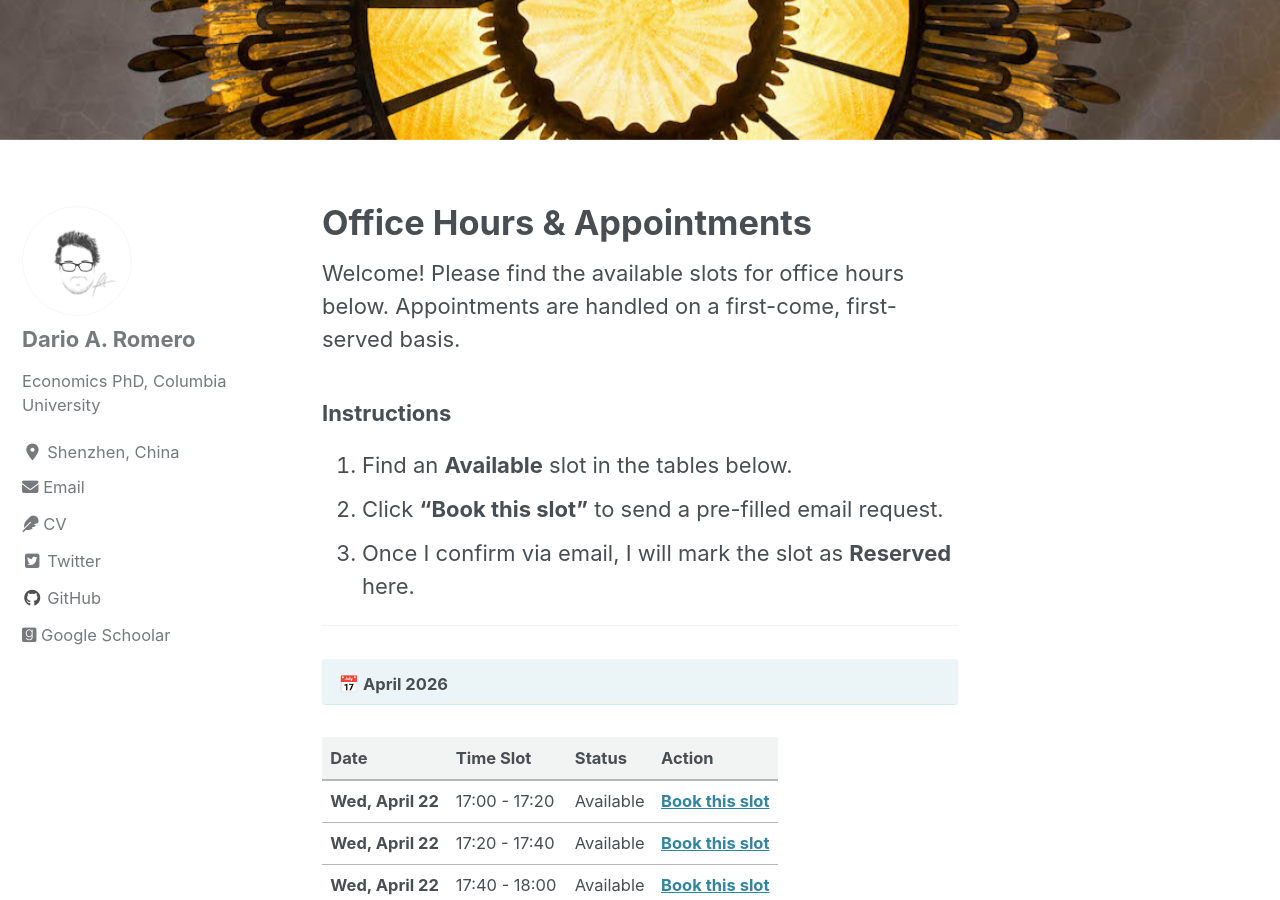
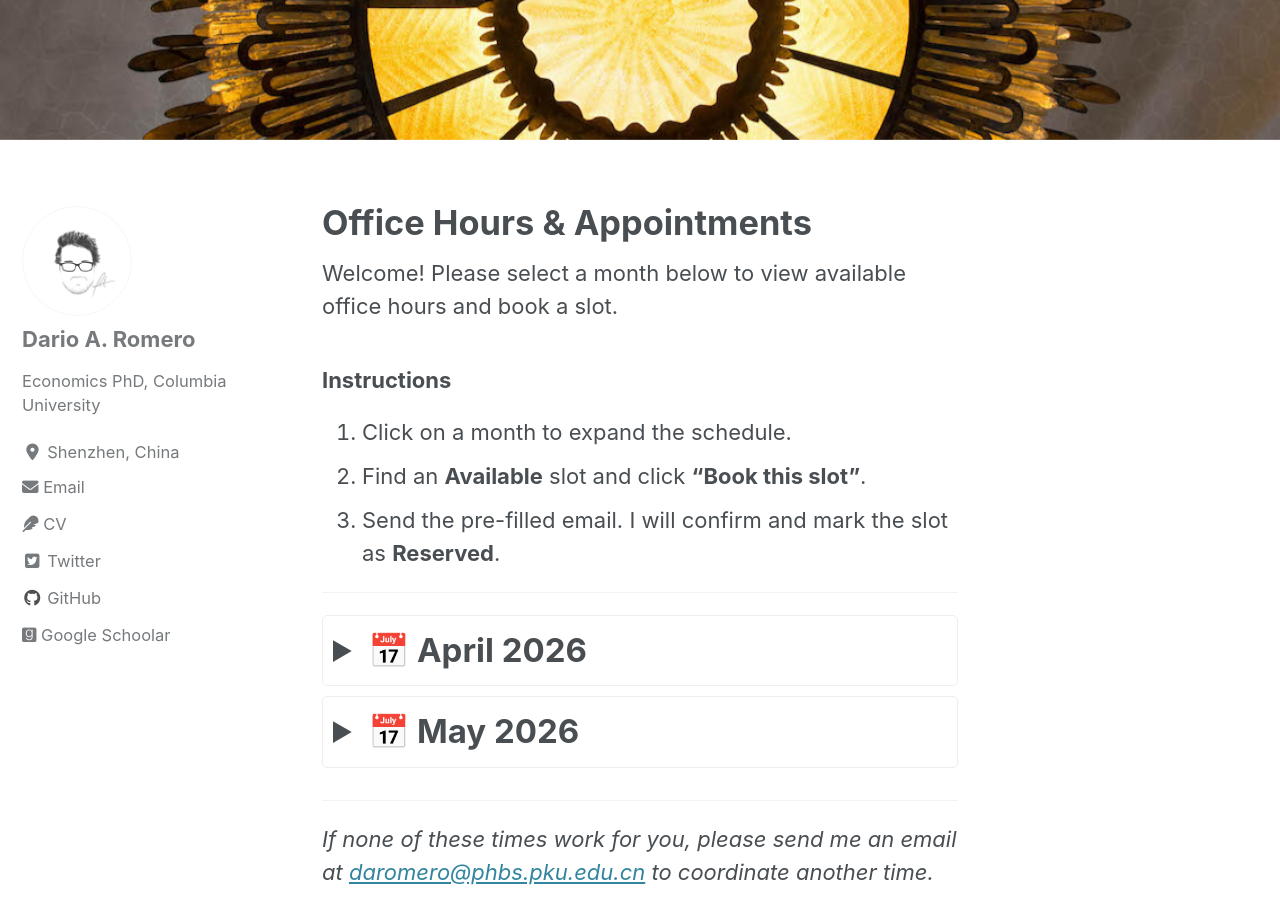
Before and after one commit to Darioaromero/darioaromero.github.io, a Jekyll site: the page built from _pages/appointments.md, in a window 1280 px wide and 900 px high, scrolled down 214 px. Built offline with Jekyll 4.4.1, drawn with Linux system fonts in a browser that asks for light colours; cached includes are drawn as plain includes; nearby versions of some CDN libraries; some of the changed text lies outside the part shown.

Commit message:
Update appointments.md

```diff
--- a/_pages/appointments.md
+++ b/_pages/appointments.md
@@ -7,59 +7,60 @@ header:
   image: "/images/Header4-min.jpg"
 ---
 
-Welcome! Please find the available slots for office hours below. Appointments are handled on a first-come, first-served basis.
+Welcome! Please select a month below to view available office hours and book a slot.
 
 ### Instructions
-1. Find an **Available** slot in the tables below.
-2. Click **"Book this slot"** to send a pre-filled email request.
-3. Once I confirm via email, I will mark the slot as **Reserved** here.
+1. Click on a month to expand the schedule.
+2. Find an **Available** slot and click **"Book this slot"**.
+3. Send the pre-filled email. I will confirm and mark the slot as **Reserved**.
 
 ---
 
-## 📅 April 2026
-{: .notice--info}
+<details markdown="1">
+<summary style="font-size: 1.5em; font-weight: bold; cursor: pointer; color: #494e52; padding: 10px; border: 1px solid #eee; border-radius: 5px; margin-bottom: 10px;">📅 April 2026</summary>
 
 | Date | Time Slot | Status | Action |
 |:--- |:--- |:--- |:--- |
-| **Wed, April 22** | 17:00 - 17:20 | Available | [**Book this slot**](mailto:daromero@phbs.pku.edu.cn?subject=Booking:%20Wed%20Apr%2022%2017:00) |
-| **Wed, April 22** | 17:20 - 17:40 | Available | [**Book this slot**](mailto:daromero@phbs.pku.edu.cn?subject=Booking:%20Wed%20Apr%2022%2017:20) |
-| **Wed, April 22** | 17:40 - 18:00 | Available | [**Book this slot**](mailto:daromero@phbs.pku.edu.cn?subject=Booking:%20Wed%20Apr%2022%2017:40) |
+| **Wed, April 22** | 17:00 - 17:20 | Available | [Book](mailto:daromero@phbs.pku.edu.cn?subject=Booking:%20Wed%20Apr%2022%2017:00) |
+| **Wed, April 22** | 17:20 - 17:40 | Available | [Book](mailto:daromero@phbs.pku.edu.cn?subject=Booking:%20Wed%20Apr%2022%2017:20) |
+| **Wed, April 22** | 17:40 - 18:00 | Available | [Book](mailto:daromero@phbs.pku.edu.cn?subject=Booking:%20Wed%20Apr%2022%2017:40) |
 | | | | |
-| **Thu, April 23** | 14:00 - 14:20 | Available | [**Book this slot**](mailto:daromero@phbs.pku.edu.cn?subject=Booking:%20Thu%20Apr%2023%2014:00) |
-| **Thu, April 23** | 14:20 - 14:40 | Available | [**Book this slot**](mailto:daromero@phbs.pku.edu.cn?subject=Booking:%20Thu%20Apr%2023%2014:20) |
-| **Thu, April 23** | 14:40 - 15:00 | Available | [**Book this slot**](mailto:daromero@phbs.pku.edu.cn?subject=Booking:%20Thu%20Apr%2023%2014:40) |
+| **Thu, April 23** | 14:00 - 14:20 | Available | [Book](mailto:daromero@phbs.pku.edu.cn?subject=Booking:%20Thu%20Apr%2023%2014:00) |
+| **Thu, April 23** | 14:20 - 14:40 | Available | [Book](mailto:daromero@phbs.pku.edu.cn?subject=Booking:%20Thu%20Apr%2023%2014:20) |
+| **Thu, April 23** | 14:40 - 15:00 | Available | [Book](mailto:daromero@phbs.pku.edu.cn?subject=Booking:%20Thu%20Apr%2023%2014:40) |
 | | | | |
-| **Wed, April 29** | 17:00 - 17:20 | Available | [**Book this slot**](mailto:daromero@phbs.pku.edu.cn?subject=Booking:%20Wed%20Apr%2029%2017:00) |
-| **Wed, April 29** | 17:20 - 17:40 | Available | [**Book this slot**](mailto:daromero@phbs.pku.edu.cn?subject=Booking:%20Wed%20Apr%2029%2017:20) |
-| **Wed, April 29** | 17:40 - 18:00 | Available | [**Book this slot**](mailto:daromero@phbs.pku.edu.cn?subject=Booking:%20Wed%20Apr%2029%2017:40) |
+| **Wed, April 29** | 17:00 - 17:20 | Available | [Book](mailto:daromero@phbs.pku.edu.cn?subject=Booking:%20Wed%20Apr%2029%2017:00) |
+| **Wed, April 29** | 17:20 - 17:40 | Available | [Book](mailto:daromero@phbs.pku.edu.cn?subject=Booking:%20Wed%20Apr%2029%2017:20) |
+| **Wed, April 29** | 17:40 - 18:00 | Available | [Book](mailto:daromero@phbs.pku.edu.cn?subject=Booking:%20Wed%20Apr%2029%2017:40) |
 | | | | |
-| **Thu, April 30** | 14:00 - 14:20 | Available | [**Book this slot**](mailto:daromero@phbs.pku.edu.cn?subject=Booking:%20Thu%20Apr%2030%2014:00) |
-| **Thu, April 30** | 14:20 - 14:40 | Available | [**Book this slot**](mailto:daromero@phbs.pku.edu.cn?subject=Booking:%20Thu%20Apr%2030%2014:20) |
-| **Thu, April 30** | 14:40 - 15:00 | Available | [**Book this slot**](mailto:daromero@phbs.pku.edu.cn?subject=Booking:%20Thu%20Apr%2030%2014:40) |
+| **Thu, April 30** | 14:00 - 14:20 | Available | [Book](mailto:daromero@phbs.pku.edu.cn?subject=Booking:%20Thu%20Apr%2030%2014:00) |
+| **Thu, April 30** | 14:20 - 14:40 | Available | [Book](mailto:daromero@phbs.pku.edu.cn?subject=Booking:%20Thu%20Apr%2030%2014:20) |
+| **Thu, April 30** | 14:40 - 15:00 | Available | [Book](mailto:daromero@phbs.pku.edu.cn?subject=Booking:%20Thu%20Apr%2030%2014:40) |
 
----
+</details>
 
-## 📅 May 2026
-{: .notice--info}
+<details markdown="1">
+<summary style="font-size: 1.5em; font-weight: bold; cursor: pointer; color: #494e52; padding: 10px; border: 1px solid #eee; border-radius: 5px; margin-bottom: 10px;">📅 May 2026</summary>
 
 | Date | Time Slot | Status | Action |
 |:--- |:--- |:--- |:--- |
-| **Tue, May 5** | 16:00 - 16:20 | Available | [**Book this slot**](mailto:daromero@phbs.pku.edu.cn?subject=Booking:%20Tue%20May%205%2016:00) |
-| **Tue, May 5** | 16:20 - 16:40 | Available | [**Book this slot**](mailto:daromero@phbs.pku.edu.cn?subject=Booking:%20Tue%20May%205%2016:20) |
-| **Tue, May 5** | 16:40 - 17:00 | Available | [**Book this slot**](mailto:daromero@phbs.pku.edu.cn?subject=Booking:%20Tue%20May%205%2016:40) |
-| **Tue, May 5** | 17:00 - 17:20 | Available | [**Book this slot**](mailto:daromero@phbs.pku.edu.cn?subject=Booking:%20Tue%20May%205%2017:00) |
-| **Tue, May 5** | 17:20 - 17:40 | Available | [**Book this slot**](mailto:daromero@phbs.pku.edu.cn?subject=Booking:%20Tue%20May%205%2017:20) |
-| **Tue, May 5** | 17:40 - 18:00 | Available | [**Book this slot**](mailto:daromero@phbs.pku.edu.cn?subject=Booking:%20Tue%20May%205%2017:40) |
+| **Tue, May 5** | 16:00 - 18:00 | Available | [Book](mailto:daromero@phbs.pku.edu.cn?subject=Booking:%20Tue%20May%205) |
+| **Wed, May 6** | 12:30 - 13:30 | Available | [Book](mailto:daromero@phbs.pku.edu.cn?subject=Booking:%20Wed%20May%206) |
+| **Thu, May 7** | 17:00 - 18:00 | Available | [Book](mailto:daromero@phbs.pku.edu.cn?subject=Booking:%20Thu%20May%207) |
 | | | | |
-| **Wed, May 6** | 12:30 - 12:50 | Available | [**Book this slot**](mailto:daromero@phbs.pku.edu.cn?subject=Booking:%20Wed%20May%206%2012:30) |
-| **Wed, May 6** | 12:50 - 13:10 | Available | [**Book this slot**](mailto:daromero@phbs.pku.edu.cn?subject=Booking:%20Wed%20May%206%2012:50) |
-| **Wed, May 6** | 13:10 - 13:30 | Available | [**Book this slot**](mailto:daromero@phbs.pku.edu.cn?subject=Booking:%20Wed%20May%206%2013:10) |
+| **Tue, May 12** | 16:00 - 18:00 | Available | [Book](mailto:daromero@phbs.pku.edu.cn?subject=Booking:%20Tue%20May%2012) |
+| **Wed, May 13** | 12:30 - 13:30 | Available | [Book](mailto:daromero@phbs.pku.edu.cn?subject=Booking:%20Wed%20May%2013) |
+| **Thu, May 14** | 17:00 - 18:00 | Available | [Book](mailto:daromero@phbs.pku.edu.cn?subject=Booking:%20Thu%20May%2014) |
 | | | | |
-| **Thu, May 7** | 17:00 - 17:20 | Available | [**Book this slot**](mailto:daromero@phbs.pku.edu.cn?subject=Booking:%20Thu%20May%207%2017:00) |
-| **Thu, May 7** | 17:20 - 17:40 | Available | [**Book this slot**](mailto:daromero@phbs.pku.edu.cn?subject=Booking:%20Thu%20May%207%2017:20) |
-| **Thu, May 7** | 17:40 - 18:00 | Available | [**Book this slot**](mailto:daromero@phbs.pku.edu.cn?subject=Booking:%20Thu%20May%207%2017:40) |
+| **Tue, May 19** | 16:00 - 18:00 | Available | [Book](mailto:daromero@phbs.pku.edu.cn?subject=Booking:%20Tue%20May%2019) |
+| **Wed, May 20** | 12:30 - 13:30 | Available | [Book](mailto:daromero@phbs.pku.edu.cn?subject=Booking:%20Wed%20May%2020) |
+| **Thu, May 21** | 17:00 - 18:00 | Available | [Book](mailto:daromero@phbs.pku.edu.cn?subject=Booking:%20Thu%20May%2021) |
 | | | | |
-| *[Further May dates follow the same pattern: Tue 16:00-18:00, Wed 12:30-13:30, Thu 17:00-18:00]* | | | |
+| **Tue, May 26** | 16:00 - 18:00 | Available | [Book](mailto:daromero@phbs.pku.edu.cn?subject=Booking:%20Tue%20May%2026) |
+| **Wed, May 27** | 12:30 - 13:30 | Available | [Book](mailto:daromero@phbs.pku.edu.cn?subject=Booking:%20Wed%20May%2027) |
+| **Thu, May 28** | 17:00 - 18:00 | Available | [Book](mailto:daromero@phbs.pku.edu.cn?subject=Booking:%20Thu%20May%2028) |
+
+</details>
 
 ---
 
```
